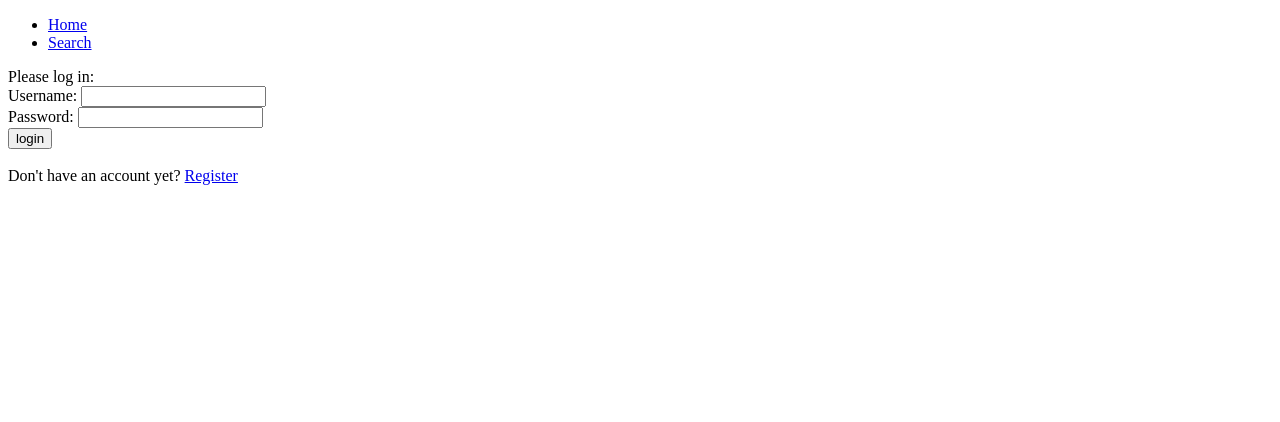
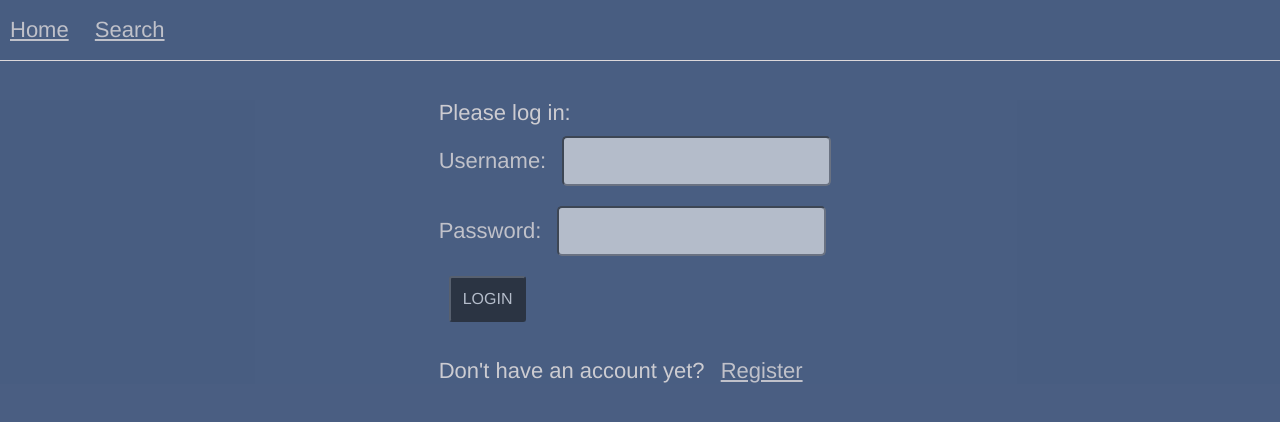
Before and after one commit to qubelka/cyber-security-base-2022, a Django app: page / in a window 1280 px wide. Shown: the top 422 px of the page. Run offline with Django 4.2, Linux system fonts and the light colour scheme.

Commit message:
Add styles

```diff
--- /dev/null
+++ b/bookstore/books/static/books/style.css
@@ -0,0 +1,85 @@
+* {
+    margin: 0;
+    padding: 0;
+    font-family: "Helvetica";
+    font-size: 22px;
+    color: seashell;
+    background-color: #364c74;
+    opacity: 0.9;
+}
+
+body {
+    display: flex;
+    flex-direction: column;
+}
+
+header {
+    display: flex;
+    justify-content: space-between;
+    align-items: center;
+    height: 60px;
+    border-bottom: 1px solid seashell;
+    position: fixed;
+    z-index: 1;
+    width: 100%;
+}
+
+a {
+    margin: 10px;
+}
+
+.main {
+    margin-top: 100px;
+    display: flex;
+    flex-direction: column;
+    align-items: center;
+}
+
+ul.messages {
+    list-style:none;
+}
+
+.error {
+    background-color:azure;
+    padding: 10px;
+    margin: 10px;
+    color:crimson;
+}
+
+.success {
+    background-color:azure;
+    padding: 10px;
+    margin: 10px;
+    color:darkgreen;
+}
+
+.button {
+    background-color: black;
+    border-radius: 3px;
+    color: white;
+    font-size: 16px;
+    font-weight: 300;
+    display: inline-block;
+    margin: 10px;
+    padding: 12px;
+    text-align: center;
+    text-decoration: none;
+    text-transform: uppercase;
+}
+
+.button:hover {
+    cursor: pointer;
+    border-radius: 3px;
+    background: white;
+    color: #004E89;
+    border-color: #004E89;
+}
+
+input {
+    color: black;
+    background: white;
+    border-radius: 5px;
+    padding: 10px;
+    margin: 10px;
+    box-sizing: border-box;
+}
--- a/bookstore/books/templates/books/base.html
+++ b/bookstore/books/templates/books/base.html
@@ -5,6 +5,7 @@
     <meta charset="UTF-8">
     <meta http-equiv="X-UA-Compatible" content="IE=edge">
     <meta name="viewport" content="width=device-width, initial-scale=1.0">
+    <link rel="stylesheet" href="{% static 'books/style.css' %}">
     <title>
         {% block title %}
             Books
@@ -12,13 +13,20 @@
     </title>
 </head>
 <body>
+    <header>
         <nav>
-        <ul>
-            <li><a href="{% url 'index' %}">Home</a></li>
-            <li><a href="#">Search</a></li>
-        </ul>
+            <a href="{% url 'index' %}">Home</a>
+            <a href="#">Search</a>
         </nav>
         <div>
+            {% if user %}
+            <a href="{% url 'logout' %}">Logout</a>
+            {% endif %}
+        </div>
+    </header>
+
+    <div class="main">
+        <div class="msg">
             {% if messages %}
             <ul class="messages">
                 {% for message in messages %}
@@ -27,7 +35,10 @@
             </ul>
             {% endif %}
         </div>
+        <div class="container">
             {% block content %}
             {% endblock %}
+        </div>
+    </div>
 </body>
 </html>
--- a/bookstore/books/templates/books/index.html
+++ b/bookstore/books/templates/books/index.html
@@ -4,15 +4,29 @@
     {% if user %}
         Hello, {{ user.username }}!<br/>
         <br/>
-        Book list: <br/>
-        {% for book in books %}
-            <a href="{{ book.get_url }}">{{ book.title }}</a><br/>
-        {% endfor %}
+        <h2>Book list:</h2>
+        <table>
+            <thead>
+                <th>Title</th>
+                <th>Purchase</th>
+            </thead>
+            <tbody>
+            {% for book in books %}
+                <tr>
+                    <td><a href="{{ book.get_url }}">{{ book.title }}</a></td>
+                    {% if book.in_stock %}
+                        <td><a href="#">Order</a></td>
+                    {% else %}
+                        <td>Sold out</td>
+                    {% endif %}
+                </tr>
+            {% endfor %}
+            </tbody>
+        </table>
+
         {% if user.is_staff %}
         <a href="statistics">Sales stats</a><br/>
     {% endif %}
-        <br/>
-        <a href="{% url 'logout' %}">Logout</a>
     {% else %}
         Please log in: <br/>
         <form action="login" method="POST">
@@ -21,7 +35,7 @@
             <input type="text" name="username"><br/>
             Password:
             <input type="password" name="password"><br/>
-            <input type="submit" value="login">
+            <input class="button" type="submit" value="login">
         </form>
         <br/>
         Don't have an account yet?
--- a/bookstore/books/templates/books/register.html
+++ b/bookstore/books/templates/books/register.html
@@ -13,6 +13,6 @@
         <input type="password" name="password1"><br/>
         Repeat the password:<br>
         <input type="password" name="password2"><br/>
-        <input type="submit" value="register">
+        <input class="button" type="submit" value="register">
     </form>
 {% endblock %}
--- a/bookstore/books/templates/books/statistics.html
+++ b/bookstore/books/templates/books/statistics.html
@@ -1,7 +1,10 @@
+{% extends "books/base.html" %}
+
 {% block content %}
     {% for book in stats %}
         {{ book.title }}<br/>
         Available: {{ book.available }}<br/>
         Units sold: {{ book.sold }}<br/>
+        <br/>
     {% endfor %}
 {% endblock %}
```
Lines whose indentation alone changed are shown as unchanged.
